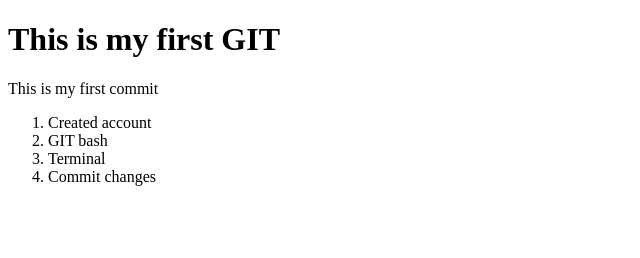
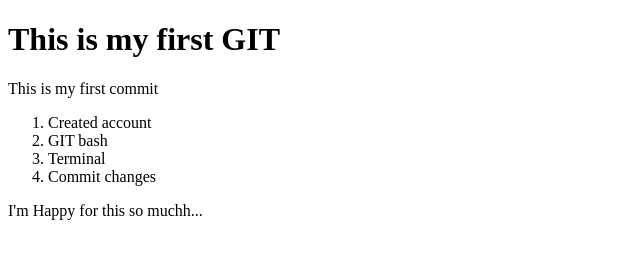
Before and after one commit to RashmithaNGowda/my-first-repository, a plain HTML site: page index.html in a window 1280 px wide. Shown: the whole page, without its empty margins (0-640 px from the left). Drawn offline with Linux system fonts and the light colour scheme.

Commit message:
third commit

```diff
--- a/index.html
+++ b/index.html
@@ -15,5 +15,6 @@
         <li>Terminal</li>
         <li>Commit changes</li>
     </ol>
+    <p>I'm Happy for this so muchh...</p>
 </body>
 </html>
```
